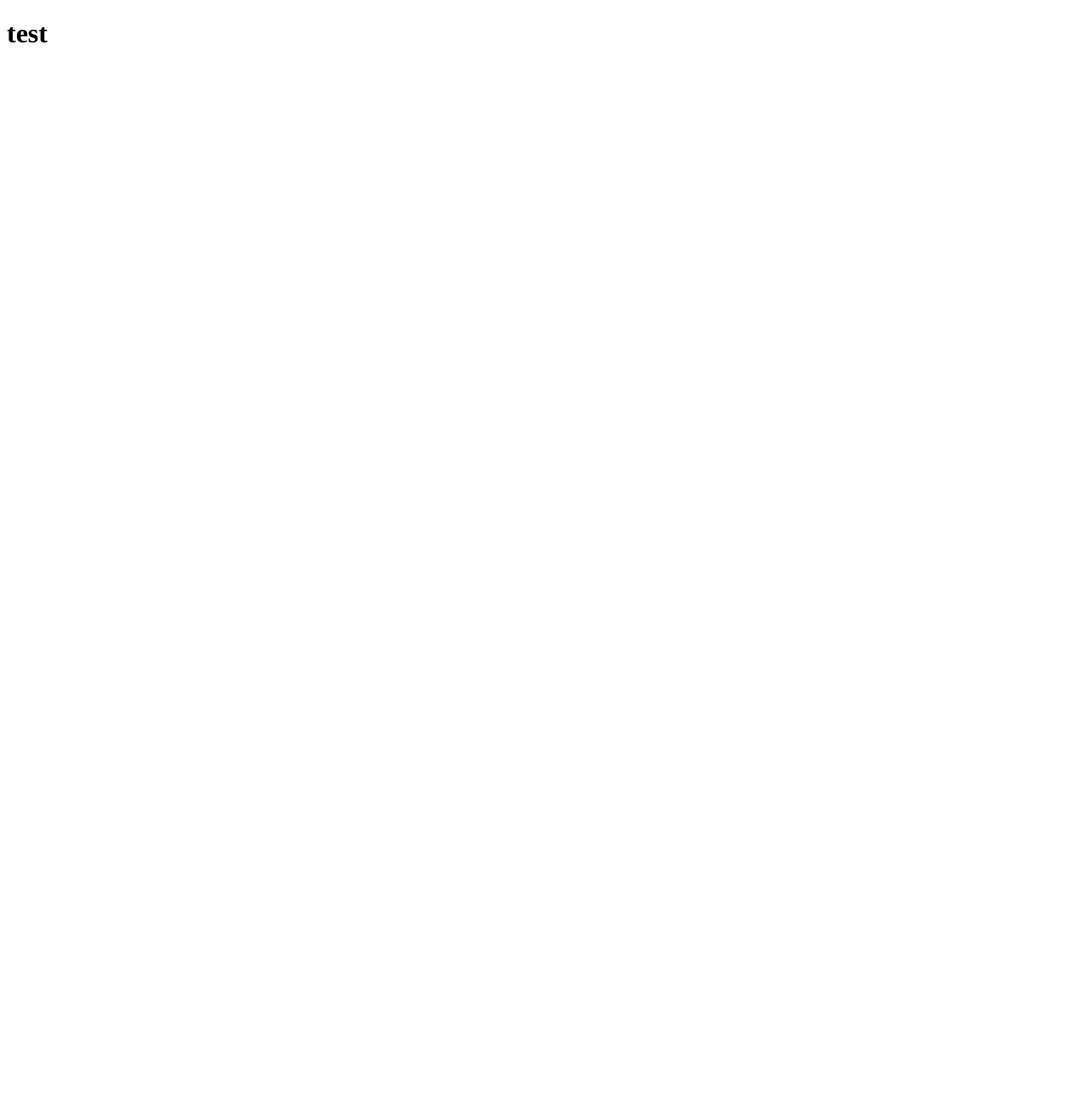
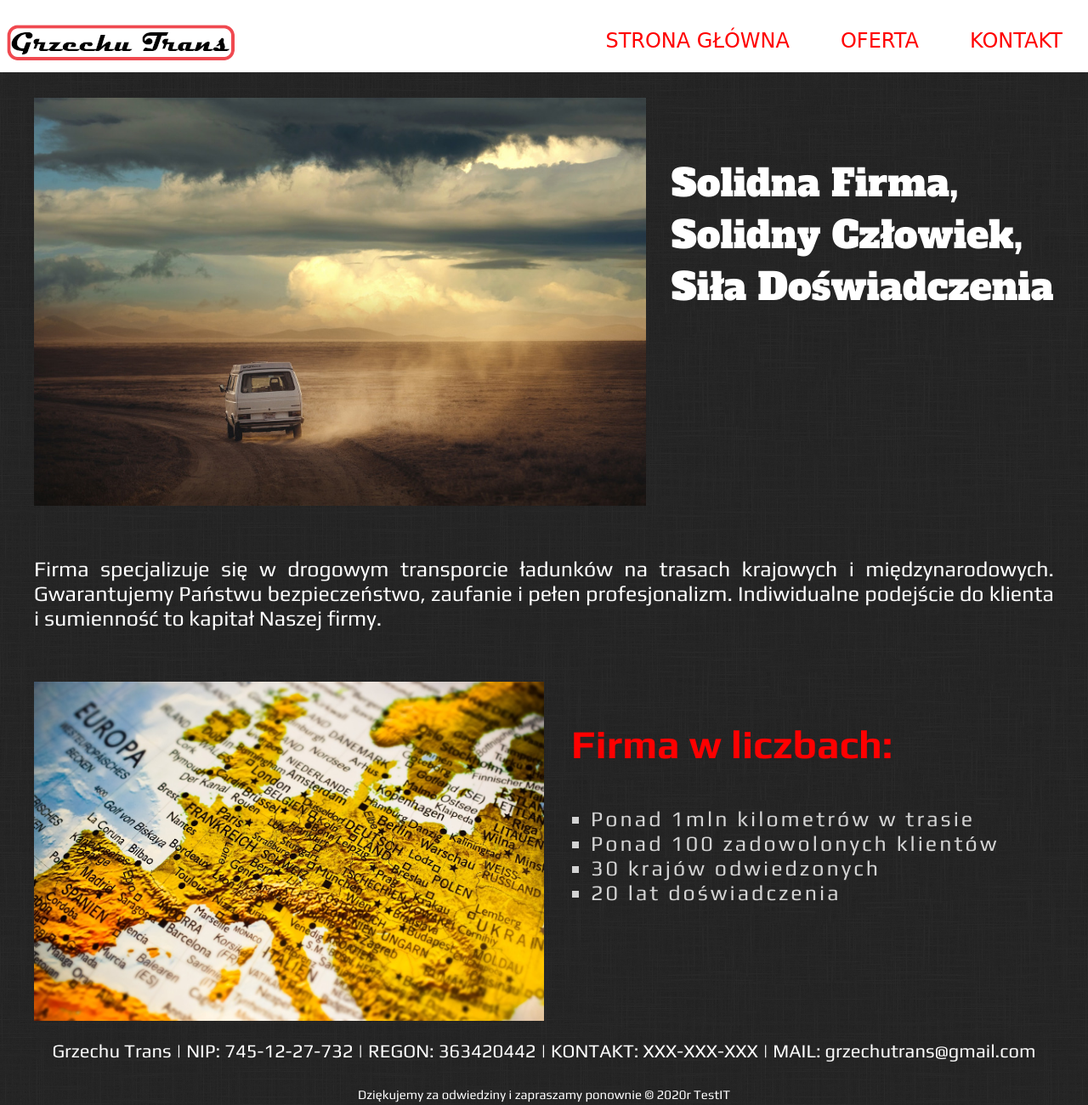
Before and after one commit to richTErST/Transport-company---website, a plain HTML site: page index.html in a window 1280 px wide. Shown: the whole page at 85% size. Before the commit the page ends 800 px from the top, so only its background shows below. Drawn offline with Linux system fonts and the light colour scheme; a web font is replaced by a local one.

Commit message:
first version of index.html & main.css
added jpeg, some css properties,

```diff
--- a/index.html
+++ b/index.html
@@ -8,11 +8,14 @@
 	<meta name="keywords" content="transport, międzynarodowy, przewóz, towar, chłodnia">
 	<meta name="author" content="Wojciech Richter">
 
-	<!--<meta http-equiv="X-Ua-Compatible" content="IE=edge,chrome=1"> -->
+	<meta http-equiv="X-Ua-Compatible" content="IE=edge,chrome=1">
 
-	<!--<link rel="stylesheet" href="main.css">
-	<link rel="stylesheet" href="css/fontello.css">
-	-<link href="https://fonts.googleapis.com/css?family=Open+Sans:400,700&amp;subset=latin-ext" rel="stylesheet">-->
+	<link rel="stylesheet" href="main.css" type="text/css" />
+	<!--<link rel="stylesheet" href="css/fontello.css">-->
+
+	<link href="https://fonts.googleapis.com/css?family=Baloo+Chettan&display=swap&subset=latin-ext" rel="stylesheet">
+	<link href="https://fonts.googleapis.com/css?family=Alfa+Slab+One&display=swap&subset=latin-ext" rel="stylesheet">
+	<link href="https://fonts.googleapis.com/css?family=Play:400,700&display=swap&subset=latin-ext" rel="stylesheet">
 
 	<!--[if lt IE 9]>
 	<script src="//cdnjs.cloudflare.com/ajax/libs/html5shiv/3.7.3/html5shiv.min.js"></script>
@@ -21,7 +24,81 @@
 </head>
 
 <body>
-	<h1>test</h1>
+
+	<container>
+		<header>
+			<div class="topBar">
+
+				<div class="logo">
+					<img src="img\logo_s.png" alt=" " />
+				</div>
+
+				<nav>
+					<div class="navigation">
+
+						<ol>
+							<li><a href="#">Strona główna</a></li>
+							<li><a href="#">Oferta</a></li>
+							<li><a href="#">Kontakt</a></li>
+						</ol>
+
+
+					</div>
+
+				</nav>
+
+				<div style="clear:both;">
+				</div>
+			</div>
+
+		</header>
+
+		<main id="mainPage">
+
+			<article>
+
+				<section id="slider">
+					<img src="img\testowa_s.jpg" alt=" " />
+					<p>Solidna Firma, </br>
+					Solidny Człowiek, </br>
+					Siła Doświadczenia</p>
+					<div style="clear:both;">
+				</section>
+
+				<section id="aboutCompany">
+					<p>
+					Firma specjalizuje się w drogowym transporcie ładunków na trasach krajowych i międzynarodowych. Gwarantujemy Państwu bezpieczeństwo, zaufanie i pełen profesjonalizm. Indiwidualne podejście do klienta i sumienność to kapitał Naszej firmy.</p>
+				</section>
+
+				<section class="mapNumbers">
+					<div id="map">
+						<img src="img\map-europe.jpg" alt=" "/>
+					</div>
+					<div id="numbers">
+						<h1>Firma w liczbach:</h1>
+							<ul>
+								<li>Ponad 1mln kilometrów w trasie </li>
+								<li>Ponad 100 zadowolonych klientów</li>
+								<li>30 krajów odwiedzonych </li>
+								<li>20 lat doświadczenia</li>
+							</ul>
+					</div>
+					<div style="clear:both;">
+					</div>
+					<div id="shortinfo">
+						<p>Grzechu Trans  |  NIP: 745-12-27-732  |  REGON: 363420442  |  KONTAKT: XXX-XXX-XXX  |  MAIL: grzechutrans@gmail.com</p>
+
+					</div>
+				</section>
+
+			</article>
+		</main>
+
+		<footer>
+			<div class="footer">Dziękujemy za odwiedziny i zapraszamy ponownie  &copy 2020r TestIT</div>
+		</footer>
+	</container>
+
 </body>
 
 </html>
--- /dev/null
+++ b/main.css
@@ -0,0 +1,165 @@
+body
+{
+background-image: url("img/black_linen_v2.png");
+margin: 0;
+color: white;
+}
+
+#mainPage
+{
+	width: 1200px;
+	color: white;
+	margin-left: auto;
+	margin-right: auto;
+
+}
+.topBar
+{
+	background-color: white;
+	width: 100%;
+}
+
+.logo
+{
+	float: left;
+	height: 60px;
+	width: 285px;
+	margin-top: 20px;
+}
+
+.navigation
+{
+	float: right;
+	color: black;
+	font-size: 24px;
+	margin-top: 10px;
+
+}
+
+ol
+{
+	list-style-type: none;
+	text-transform: uppercase;
+	text-align: center;
+	font-family: 'Baloo Chettan', cursive;
+	color: red;
+	display: inline-block;
+	margin-bottom: 5px;
+
+}
+
+ol > li
+{
+	float:left;
+	height: 40px;
+	margin-right: 30px;
+	margin-left: 30px;
+
+
+}
+
+ol a
+{
+	text-decoration: none;
+	display: block;
+	color: red;
+}
+
+ol a:hover
+{
+	text-decoration: none;
+	display: block;
+	color: #000000;
+
+}
+#slider img
+{
+	float:left;
+	width: 720px;
+	margin-top: 30px;
+}
+
+
+#slider p
+
+{
+	float: left;
+	text-align: left;
+	font-family: 'Alfa Slab One', cursive;
+	font-weight: 400;
+	font-size: 44px;
+	margin-left: 30px;
+	margin-top: 100px;
+	width: 450px;
+
+
+}
+
+#aboutCompany
+{
+	text-align: justify;
+	margin-left: auto;
+	margin-right: auto;
+	font-family: 'Play', sans-serif;
+	font-weight: 400;
+	font-size: 25px;
+	width: 1200px;
+	margin-top: 60px;
+	margin-bottom: 60px;
+}
+
+#map img
+{
+	float:left;
+	width: 600px;
+}
+
+#numbers
+{
+	float: right;
+	margin-left: auto;
+	margin-right: auto;
+	font-family: 'Play', sans-serif;
+	width: 600px;
+	font-size: 40px;
+
+
+}
+
+.mapNumbers h1
+{
+	margin-left: 32px;
+	color: red;
+}
+
+.mapNumbers ul
+{
+	font-size: 25px;
+	margin-left: 15px;
+	opacity: 0.8;
+	list-style-type: square;
+	letter-spacing: 3px;
+}
+
+
+
+
+#shortinfo
+{
+	font-size: 22px;
+	text-align: center;
+	margin-left: auto;
+	margin-right: auto;
+	font-family: 'Play', sans-serif;
+}
+
+.footer
+{
+	font-size: 15px;
+	text-align: center;
+	margin-left: auto;
+	margin-right: auto;
+	font-family: 'Play', sans-serif;
+	margin-bottom: 10px;
+	margin-top: 30px;
+}
```
Also changed, not shown: img/black_linen_v2.png (added), img/logo.png (added), img/logo_s.png (added), img/map-europe.jpg (added), img/testowa.jpg (added), img/testowa_s.jpg (added).
